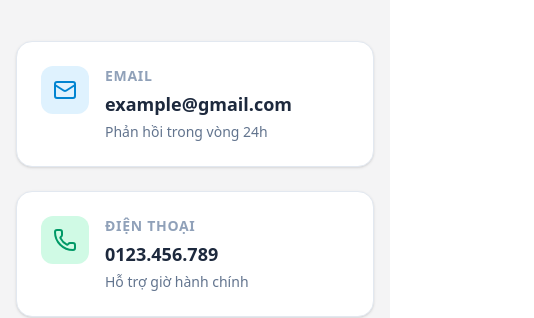
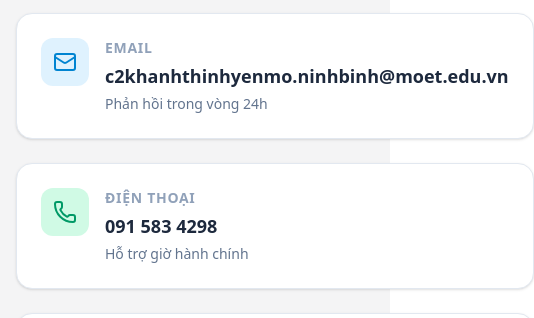
Before and after one commit to PhamQuyNam/OLP_2025_PMMNM_HaUI_DNK, a React (Vite) app in the folder frontend/: page /contact in a window 390 px wide. Shown: the part 359-677 px from the top of the page, 534 px wide, since content can reach past the window. Built offline with nearby package versions, Linux system fonts and the light colour scheme; no server answers.

Commit message:
add phone

```diff
--- a/frontend/src/pages/landing/ContactPage.jsx
+++ b/frontend/src/pages/landing/ContactPage.jsx
@@ -33,7 +33,7 @@
                 </div>
                 <div>
                   <h4 className="text-sm font-bold text-slate-400 uppercase tracking-wider mb-1">Email</h4>
-                  <p className="text-lg font-semibold text-slate-800">example@gmail.com</p>
+                  <p className="text-lg font-semibold text-slate-800">c2khanhthinhyenmo.ninhbinh@moet.edu.vn</p>
                   <p className="text-sm text-slate-500 mt-1">Phản hồi trong vòng 24h</p>
                 </div>
               </div>
@@ -44,7 +44,7 @@
                 </div>
                 <div>
                   <h4 className="text-sm font-bold text-slate-400 uppercase tracking-wider mb-1">Điện thoại</h4>
-                  <p className="text-lg font-semibold text-slate-800">0123.456.789</p>
+                  <p className="text-lg font-semibold text-slate-800">091 583 4298</p>
                   <p className="text-sm text-slate-500 mt-1">Hỗ trợ giờ hành chính</p>
                 </div>
               </div>
```
